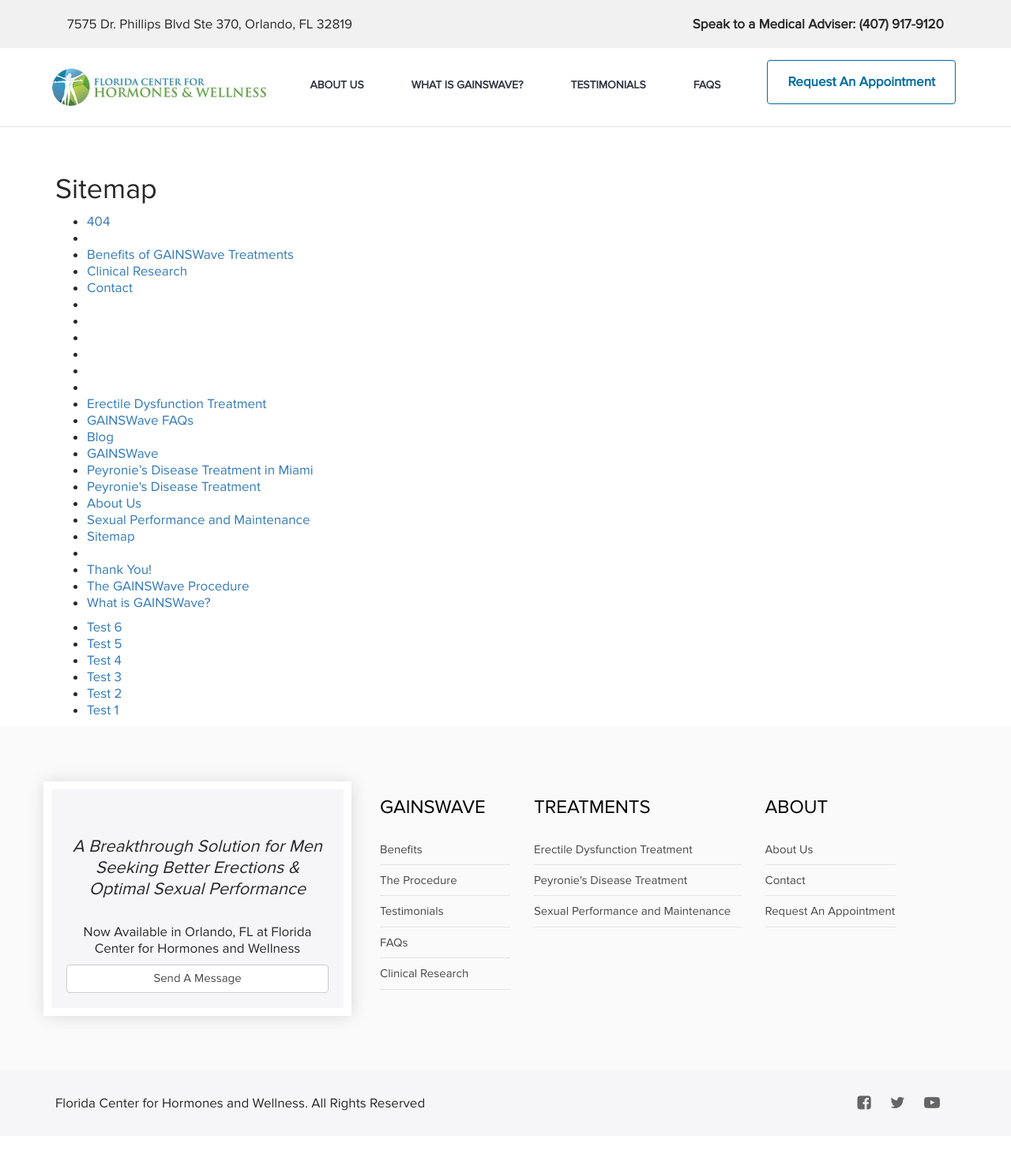
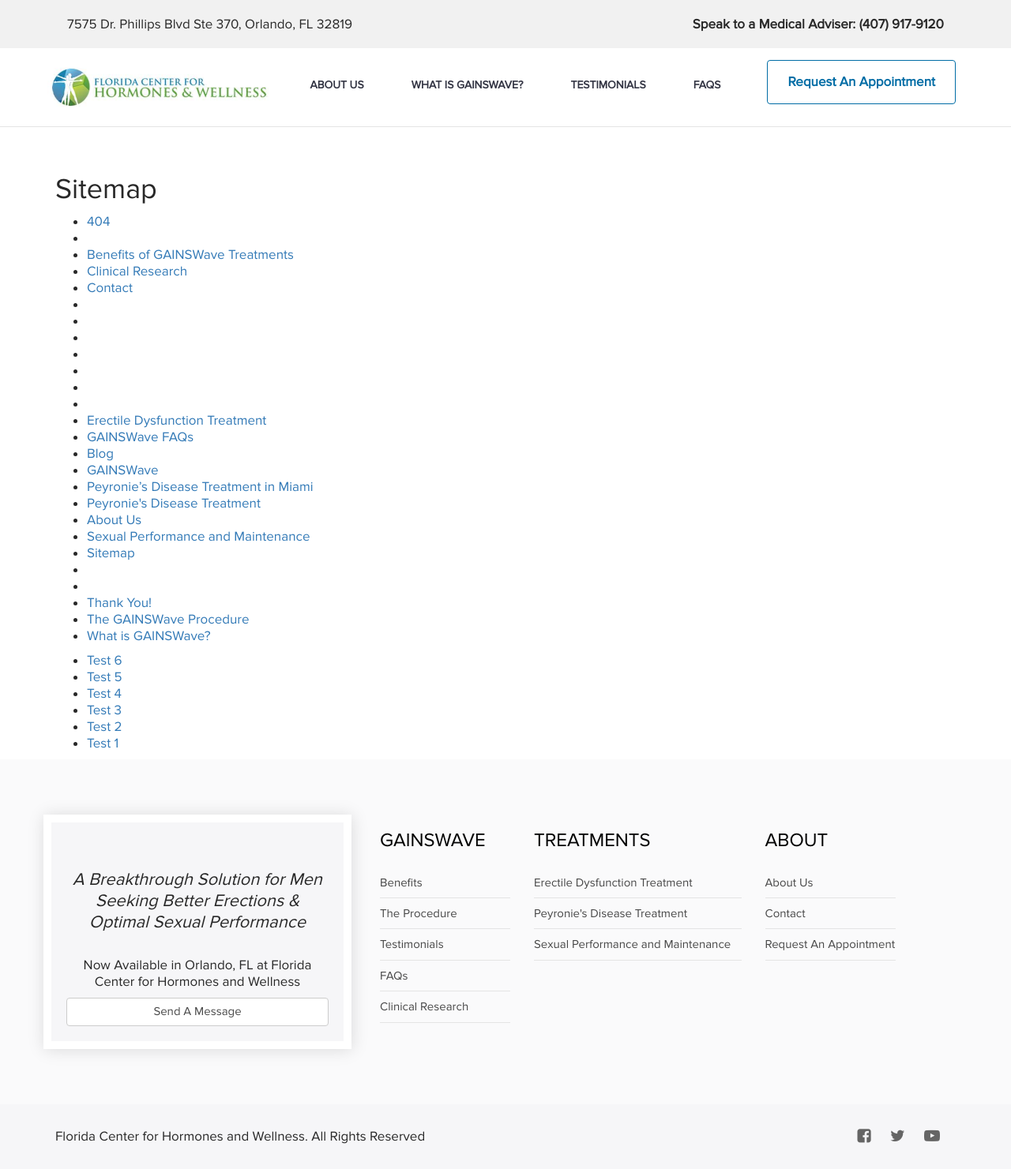
Before and after one commit to aaghealth/gainswavecolumbus.com, a Jekyll site: the page built from sitemap.html, in a window 1280 px wide. Shown: the whole page at 79% size. Built offline with Jekyll 4.4.1, drawn with Linux system fonts in a browser that asks for light colours; nearby versions of some CDN libraries; before the commit the page ends 1439 px from its top, so only the background shows below that.

Commit message:
Update sitemap.html

```diff
--- a/sitemap.html
+++ b/sitemap.html
@@ -4,7 +4,7 @@
 ---
 <ul>
  {% for page in site.pages %}
-    {% if page.layout != null or page.url == '' %}
+    {% if page.layout != null or page.url != 'drip1.html' %}
     <li><a href="{{ site.url }}{{ page.url}}">{% if page.title != '' %}{{ page.title }} {% else %} {{ page.meta_title }} {% endif %}</a></li>
     {% endif %}
     {% endfor %}
```
